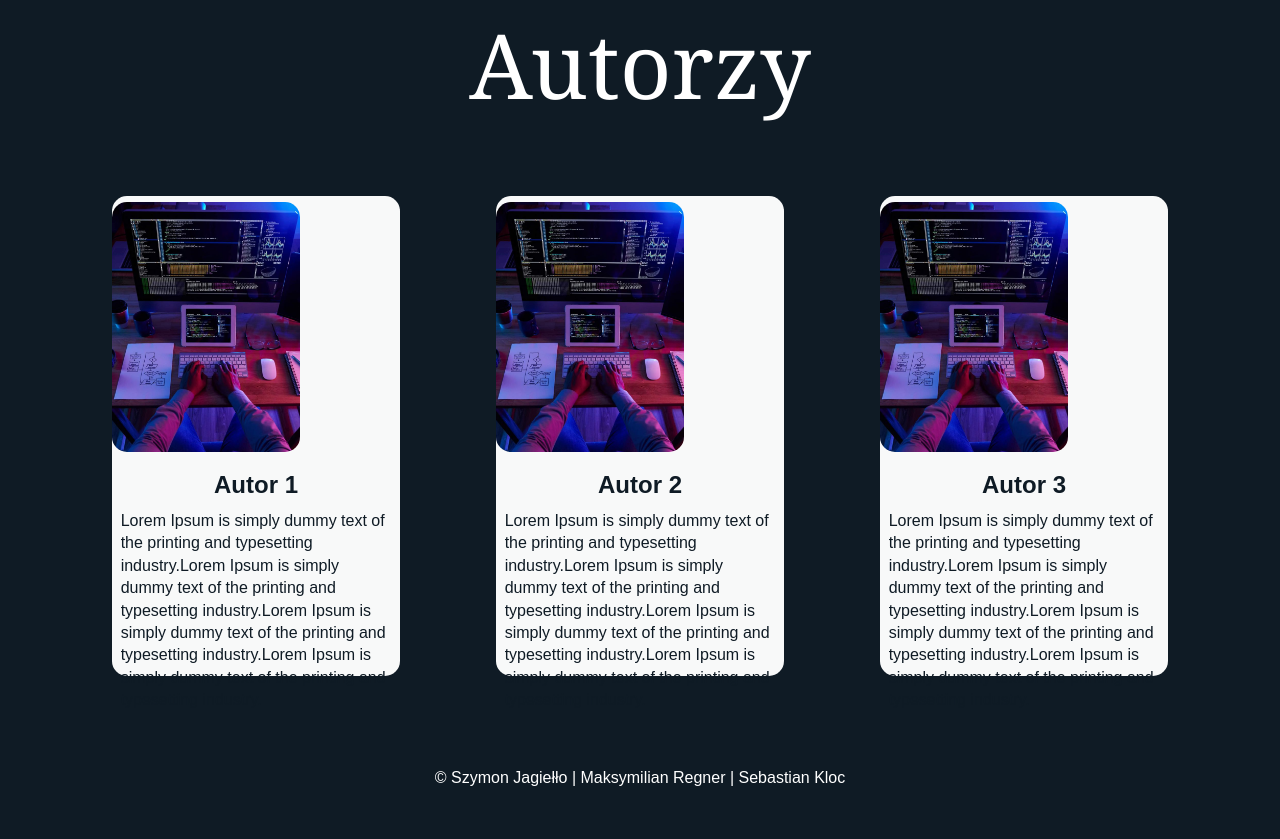
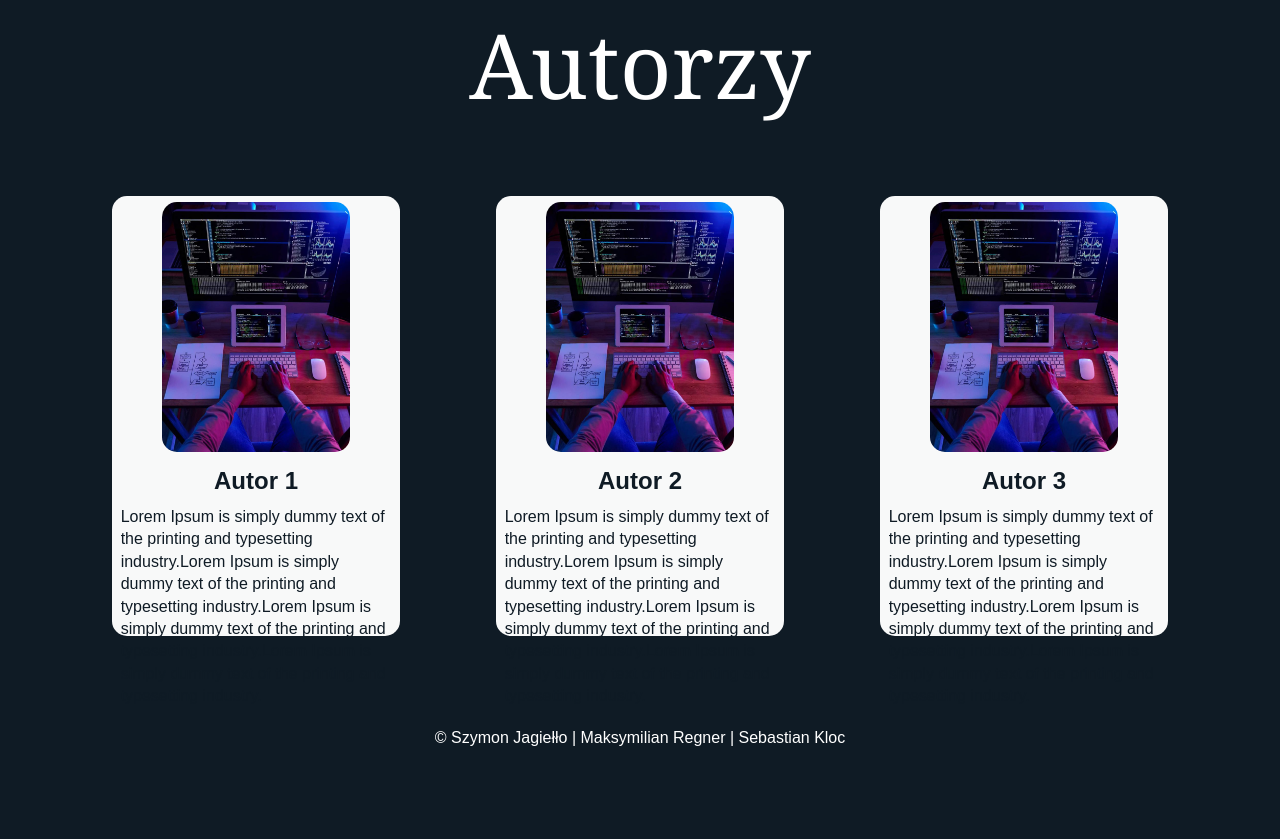
Before and after one commit to spongbbx/EduSkan, a plain HTML site: page hackyeah_vers2 2/klient/glowna/index.html in a window 1280 px wide. Shown: the part 2332-3171 px from the top of the page. After the commit the page ends 3131 px from the top, so only its background shows below. Drawn offline with Linux system fonts and the light colour scheme.

Commit message:
Update active.css

```diff
--- a/hackyeah_vers2 2/klient/glowna/active.css
+++ b/hackyeah_vers2 2/klient/glowna/active.css
@@ -124,15 +124,17 @@
                 border-radius: 15px;
                 margin: 0 auto;
                 margin-top: 4%;
-                height: 60vh;
+                height: 55vh;
             }
 
             .author img {
+                display: block;
                 max-width: 250px;
                 max-height: 250px;
                 height: auto;
+                width: min-content;
                 border-radius: 15px;
-                margin: 2% auto 5% auto;
+                margin: 2% auto 5%;
             }
 
             .author-name {
```
